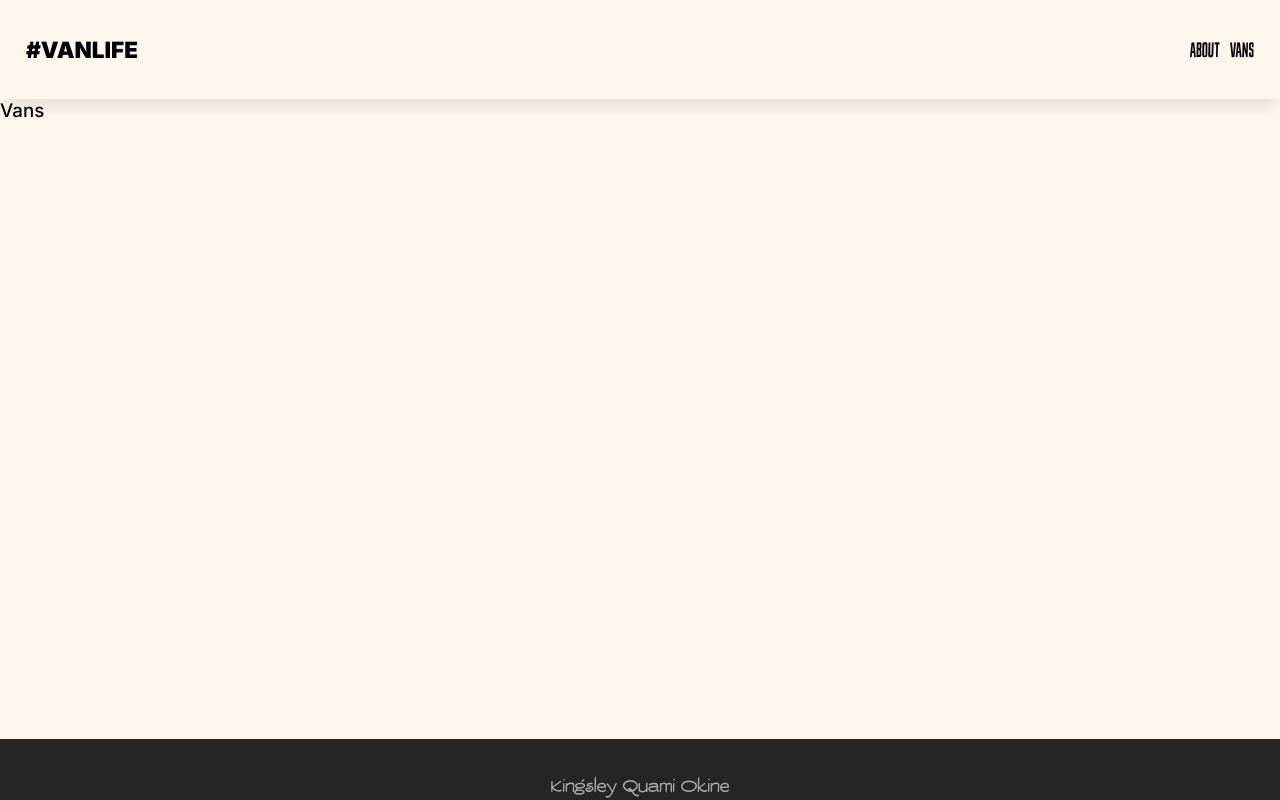
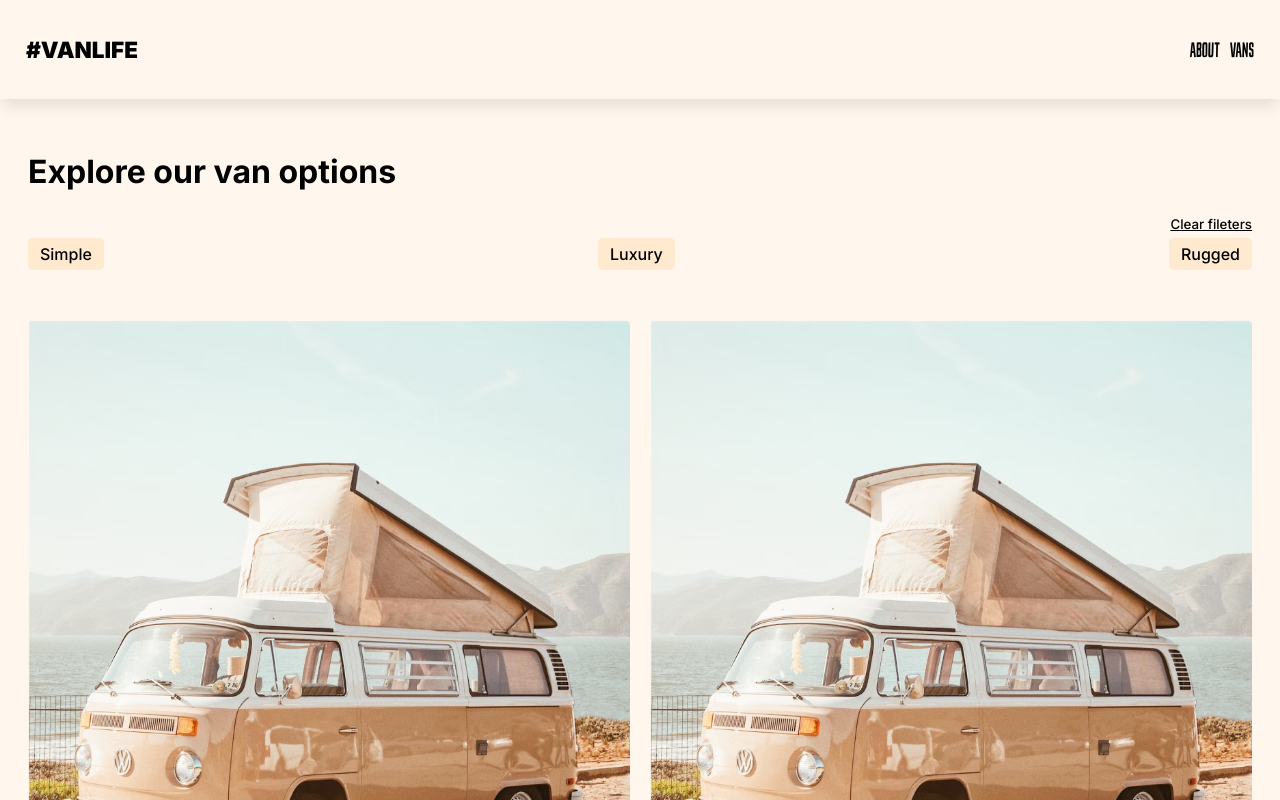
Before and after one commit to killy10o10/vanLife, a React (Vite) app: page /vans in a window 1280 px wide. Shown: the top 800 px of the page. Built offline with nearby package versions, Linux system fonts and the light colour scheme.

Commit message:
Hardcode vans view

```diff
--- a/src/App.scss
+++ b/src/App.scss
@@ -117,7 +117,7 @@ a {
 
   h3 {
     font-weight: 700;
-    font-size: 32px;
+    font-size: 2em;
     line-height: 38px;
     margin-bottom: 32px;
   }
@@ -137,6 +137,79 @@ a {
   }
 }
 
+.vans-section {
+  padding: 28px;
+}
+
+.category {
+  display: flex;
+  flex-direction: column;
+  // align-items: center;
+  h3 {
+    font-size: 2em;
+    font-weight: 700;
+    margin-block: 25px;
+  }
+  ul {
+    display: flex;
+    list-style: none;
+    align-items: center;
+    justify-content: space-between;
+    gap: 20px;
+    li {
+      background-color: #ffead0;
+      // padding: 6px 25px;
+      padding: 6px 12px;
+      border-radius: 5px;
+      cursor: pointer;
+      transition: all 0.3s;
+      user-select: none;
+
+    }
+    .simple:hover {
+      background-color: #e17654;
+      color: #FFEAD0;
+    }
+    .luxury:hover {
+      background-color: #161616;
+      color: #FFEAD0;
+    }
+    .rugged:hover{
+      background-color: #115e59;
+      color: #FFEAD0;
+    }
+  }
+  small {
+    text-decoration: underline;
+   margin-bottom: 6px;
+   align-self: flex-end;
+    cursor: pointer;
+  }
+}
+
+.vans {
+  margin-top: 50px;
+  display: grid;
+  grid-template-columns: 1fr 1fr;
+  gap: 20px;
+
+  .van-image{
+    display: flex;
+    flex-direction: column;
+
+
+
+    img{
+      width: 100%;
+      border-radius: 5px;
+    }
+  }
+  h3 {
+    font-weight: 600;
+    // font-size: 1.25em;
+  }
+}
+
 footer {
   background-color: #252525;
   box-shadow: 0px 10px 15px -3px rgba(0, 0, 0, 0.1);
--- a/src/components/Vans.jsx
+++ b/src/components/Vans.jsx
@@ -1,7 +1,49 @@
+import vanImage from '../assets/van1.png'
+
 function Vans() {
   return (
-    <section className="section">
-      <h3>Vans</h3>
+    <section className="vans-section">
+      <div className="category">
+        <h3>Explore our van options</h3>
+          <small>Clear fileters</small>
+        <ul className="category-list">
+          <li className="simple">Simple</li>
+          <li className="luxury">Luxury</li>
+          <li className="rugged">Rugged</li>
+        </ul>
+      </div>
+      <div className="vans">
+        <div className="van">
+          <div className="van-image">
+            <img src={vanImage} alt="van-image" />
+            <div className="van-name">
+              <h3>Modest Explorer</h3>
+            </div>
+          </div>
+          <div className="van-description">
+          </div>
+        </div>
+        <div className="van">
+          <div className="van-image">
+            <img src={vanImage} alt="van-image" />
+            <h3>Modest Explorer</h3>
+          </div>
+          <div className="van-description">
+            <div className="van-name">
+            </div>
+          </div>
+        </div>
+        <div className="van">
+          <div className="van-image">
+            <img src={vanImage} alt="van-image" />
+            <h3>Modest Explorer</h3>
+          </div>
+          <div className="van-description">
+            <div className="van-name">
+            </div>
+          </div>
+        </div>
+      </div>
     </section>
   );
 }
```
Also changed, not shown: src/assets/van1.png (added).
